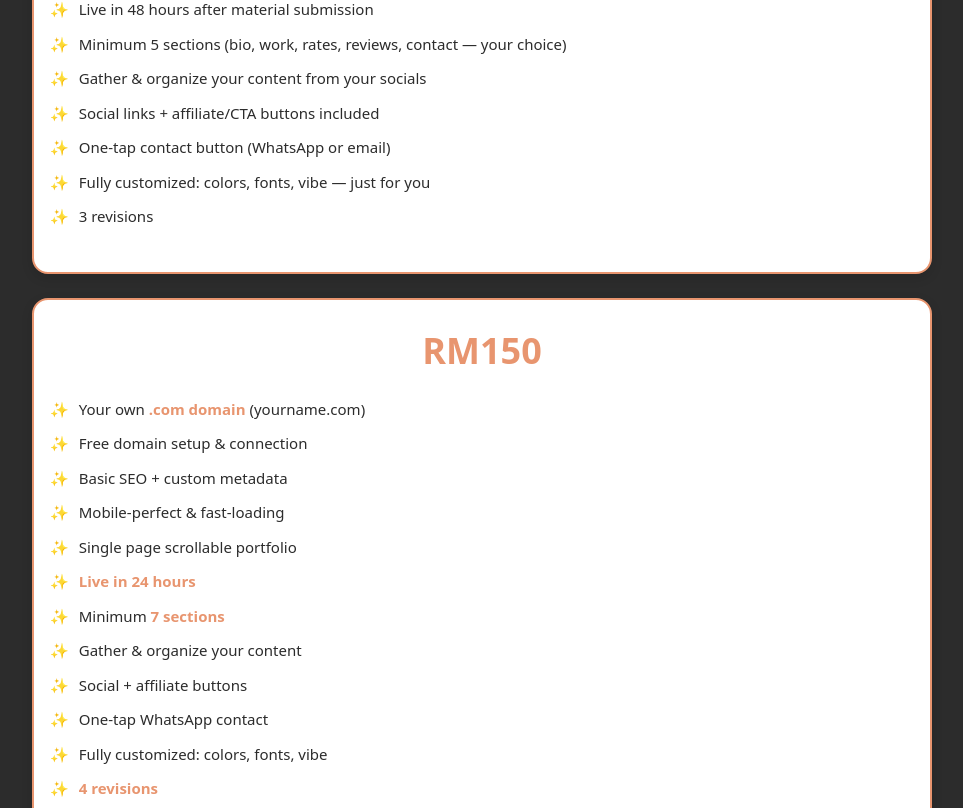
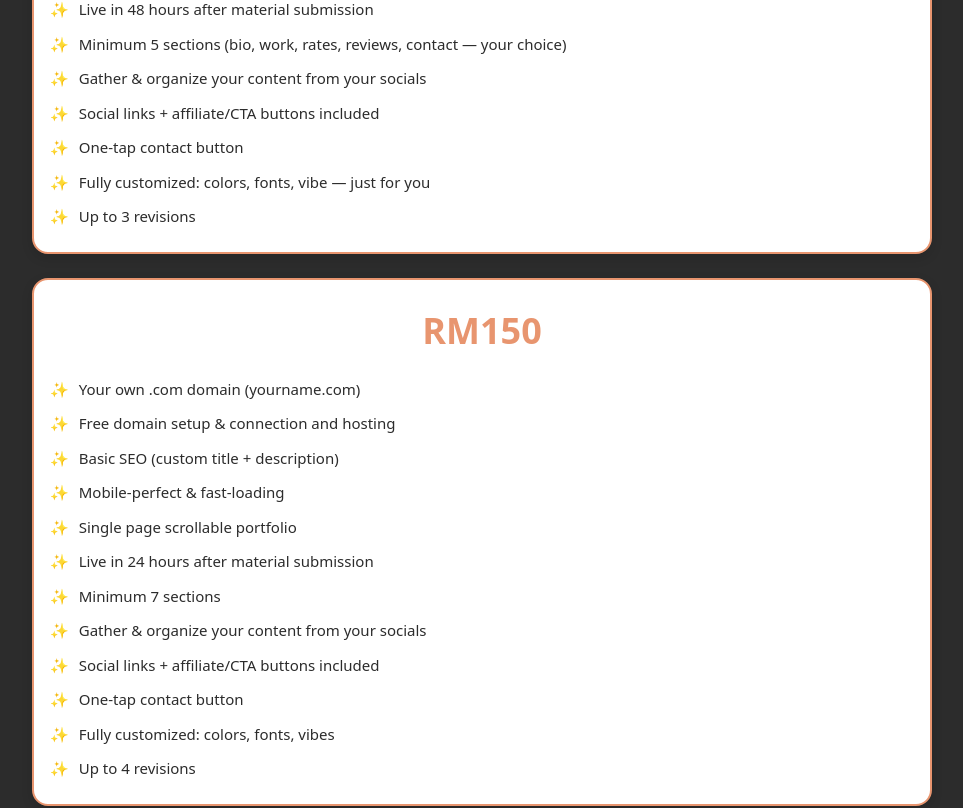
Before and after one commit to BigCalicoCatto/fatcalico, a Next.js app: page / in a window 1280 px wide. Shown: the part 7052-7860 px from the top of the page, without its empty margins (158-1121 px from the left). Built offline with nearby package versions, Linux system fonts and the light colour scheme.

Commit message:
Update page.tsx

```diff
--- a/app/page.tsx
+++ b/app/page.tsx
@@ -134,7 +134,7 @@ export default function Home() {
       {/* YOU CAN ADD MORE */}
       <section style={{ padding: '24px 24px', backgroundColor: '#FFFFFF' }}>
         <h2 style={{ fontSize: '28px', fontWeight: 'bold', textAlign: 'center', marginBottom: '40px', color: '#2C2C2C' }}>
-          YOU CAN ADD <Highlight color="orange">MORE</Highlight> IN YOUR OWN WAY!
+          YOU CAN ADD <Highlight color="orange">MORE</Highlight> ACCORDING TO YOUR NEEDS!
         </h2>
         <div style={{ maxWidth: '600px', marginLeft: 'auto', marginRight: 'auto' }}>
           <div style={{ display: 'grid', gridTemplateColumns: '1fr 1fr', gap: '16px' }}>
@@ -198,7 +198,7 @@ export default function Home() {
             <h3 style={{ fontSize: '36px', fontWeight: 'bold', color: '#E8956F', margin: '0 0 20px 0', textAlign: 'center' }}>
               RM100
             </h3>
-            <ul style={{ listStyle: 'none', padding: 0, margin: '0 0 20px 0' }}>
+            <ul style={{ listStyle: 'none', padding: 0, margin: '0' }}>
               <li style={{ fontSize: '15px', color: '#2C2C2C', marginBottom: '12px', display: 'flex', gap: '10px', alignItems: 'flex-start' }}>
                 <span>✨</span>
                 <span>Free domain (yourname.vercel.app)</span>
@@ -237,7 +237,7 @@ export default function Home() {
               </li>
               <li style={{ fontSize: '15px', color: '#2C2C2C', marginBottom: '12px', display: 'flex', gap: '10px', alignItems: 'flex-start' }}>
                 <span>✨</span>
-                <span>One-tap contact button (WhatsApp or email)</span>
+                <span>One-tap contact button</span>
               </li>
               <li style={{ fontSize: '15px', color: '#2C2C2C', marginBottom: '12px', display: 'flex', gap: '10px', alignItems: 'flex-start' }}>
                 <span>✨</span>
@@ -245,7 +245,7 @@ export default function Home() {
               </li>
               <li style={{ fontSize: '15px', color: '#2C2C2C', marginBottom: '0px', display: 'flex', gap: '10px', alignItems: 'flex-start' }}>
                 <span>✨</span>
-                <span>3 revisions</span>
+                <span>Up to 3 revisions</span>
               </li>
             </ul>
           </div>
@@ -255,18 +255,18 @@ export default function Home() {
             <h3 style={{ fontSize: '36px', fontWeight: 'bold', color: '#E8956F', margin: '0 0 20px 0', textAlign: 'center' }}>
               RM150
             </h3>
-            <ul style={{ listStyle: 'none', padding: 0, margin: '0 0 20px 0' }}>
+            <ul style={{ listStyle: 'none', padding: 0, margin: '0' }}>
               <li style={{ fontSize: '15px', color: '#2C2C2C', marginBottom: '12px', display: 'flex', gap: '10px', alignItems: 'flex-start' }}>
                 <span>✨</span>
-                <span>Your own <Highlight color="orange">.com domain</Highlight> (yourname.com)</span>
+                <span>Your own .com domain (yourname.com)</span>
               </li>
               <li style={{ fontSize: '15px', color: '#2C2C2C', marginBottom: '12px', display: 'flex', gap: '10px', alignItems: 'flex-start' }}>
                 <span>✨</span>
-                <span>Free domain setup & connection</span>
+                <span>Free domain setup & connection and hosting</span>
               </li>
               <li style={{ fontSize: '15px', color: '#2C2C2C', marginBottom: '12px', display: 'flex', gap: '10px', alignItems: 'flex-start' }}>
                 <span>✨</span>
-                <span>Basic SEO + custom metadata</span>
+                <span>Basic SEO (custom title + description)</span>
               </li>
               <li style={{ fontSize: '15px', color: '#2C2C2C', marginBottom: '12px', display: 'flex', gap: '10px', alignItems: 'flex-start' }}>
                 <span>✨</span>
@@ -278,31 +278,31 @@ export default function Home() {
               </li>
               <li style={{ fontSize: '15px', color: '#2C2C2C', marginBottom: '12px', display: 'flex', gap: '10px', alignItems: 'flex-start' }}>
                 <span>✨</span>
-                <span><Highlight color="orange">Live in 24 hours</Highlight></span>
+                <span>Live in 24 hours after material submission</span>
               </li>
               <li style={{ fontSize: '15px', color: '#2C2C2C', marginBottom: '12px', display: 'flex', gap: '10px', alignItems: 'flex-start' }}>
                 <span>✨</span>
-                <span>Minimum <Highlight color="orange">7 sections</Highlight></span>
+                <span>Minimum 7 sections</span>
               </li>
               <li style={{ fontSize: '15px', color: '#2C2C2C', marginBottom: '12px', display: 'flex', gap: '10px', alignItems: 'flex-start' }}>
                 <span>✨</span>
-                <span>Gather & organize your content</span>
+                <span>Gather & organize your content from your socials</span>
               </li>
               <li style={{ fontSize: '15px', color: '#2C2C2C', marginBottom: '12px', display: 'flex', gap: '10px', alignItems: 'flex-start' }}>
                 <span>✨</span>
-                <span>Social + affiliate buttons</span>
+                <span>Social links + affiliate/CTA buttons included</span>
               </li>
               <li style={{ fontSize: '15px', color: '#2C2C2C', marginBottom: '12px', display: 'flex', gap: '10px', alignItems: 'flex-start' }}>
                 <span>✨</span>
-                <span>One-tap WhatsApp contact</span>
+                <span>One-tap contact button</span>
               </li>
               <li style={{ fontSize: '15px', color: '#2C2C2C', marginBottom: '12px', display: 'flex', gap: '10px', alignItems: 'flex-start' }}>
                 <span>✨</span>
-                <span>Fully customized: colors, fonts, vibe</span>
+                <span>Fully customized: colors, fonts, vibes</span>
               </li>
               <li style={{ fontSize: '15px', color: '#2C2C2C', marginBottom: '0px', display: 'flex', gap: '10px', alignItems: 'flex-start' }}>
                 <span>✨</span>
-                <span><Highlight color="orange">4 revisions</Highlight></span>
+                <span>Up to 4 revisions</span>
               </li>
             </ul>
           </div>
```
